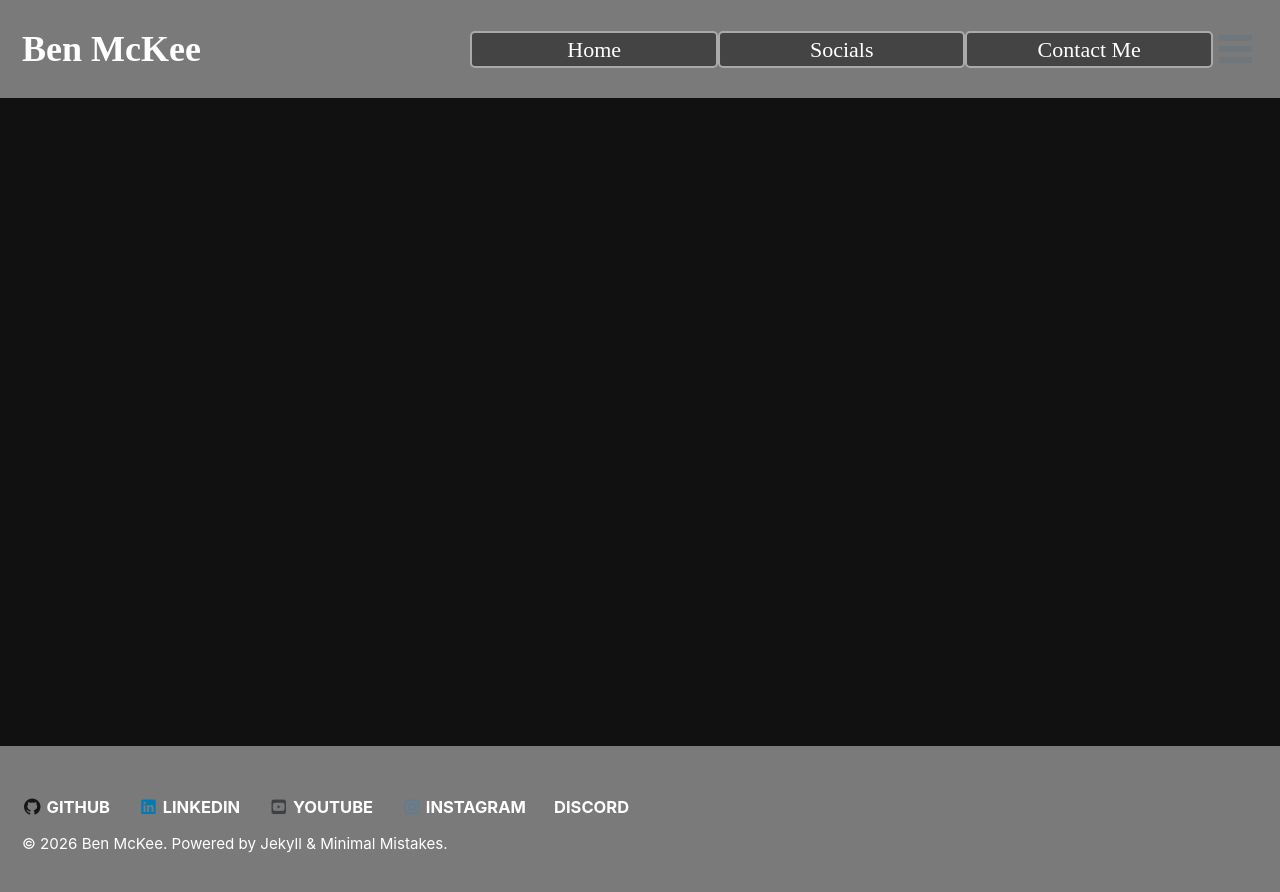
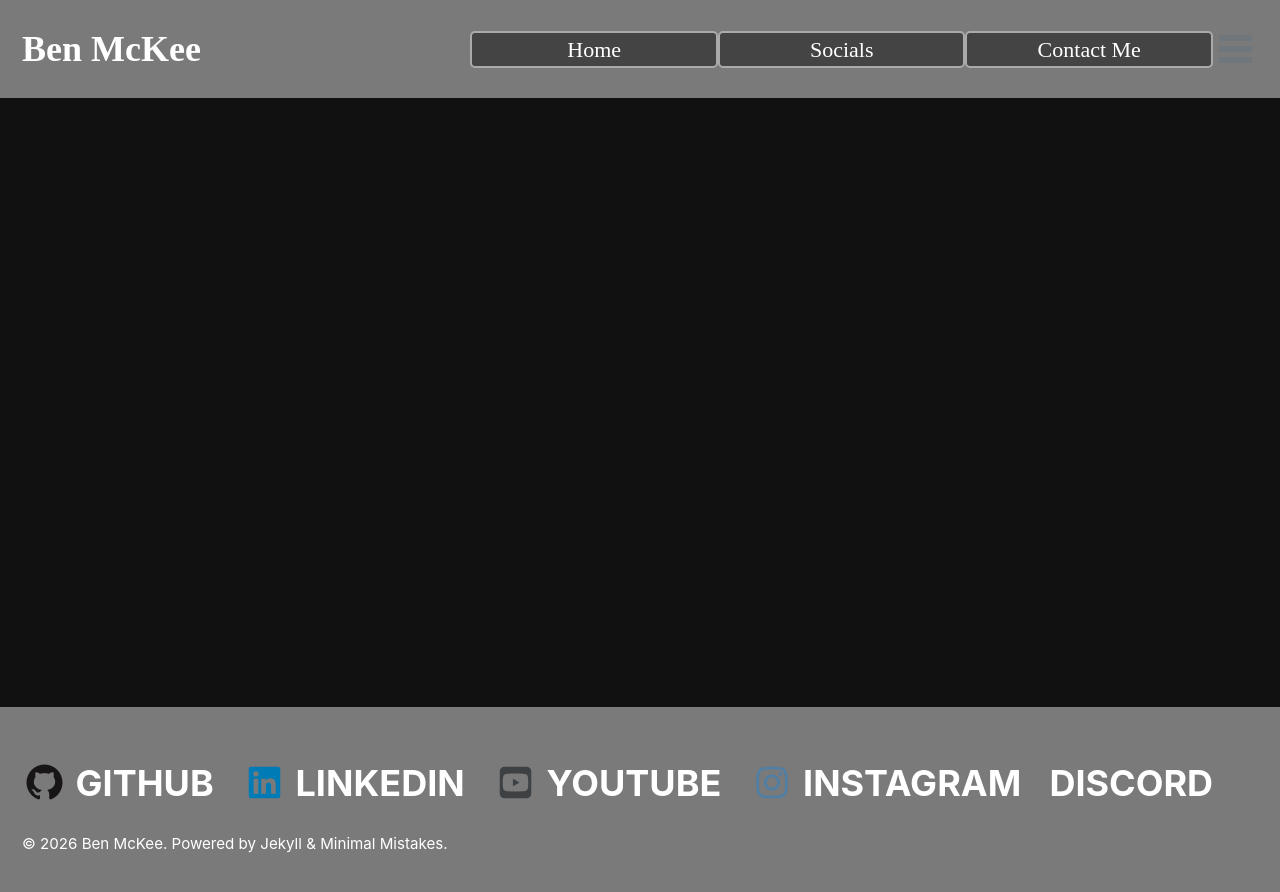
Before and after one commit to Bugglenuggets/Bugglenuggets.github.io, a Jekyll site: the page built from _pages/page-socials.md, in a window 1280 px wide. Shown: the top 892 px of the page. Built offline with Jekyll 4.4.1, drawn with Linux system fonts in a browser that asks for light colours.

Commit message:
Update _footer.scss

```diff
--- a/_sass/minimal-mistakes/_footer.scss
+++ b/_sass/minimal-mistakes/_footer.scss
@@ -61,7 +61,7 @@
     padding-top: 5px;
     padding-bottom: 5px;
     font-family: $sans-serif-narrow;
-    font-size: $type-size-6;
+    font-size: 36px;
     text-transform: uppercase;
   }
 
```
